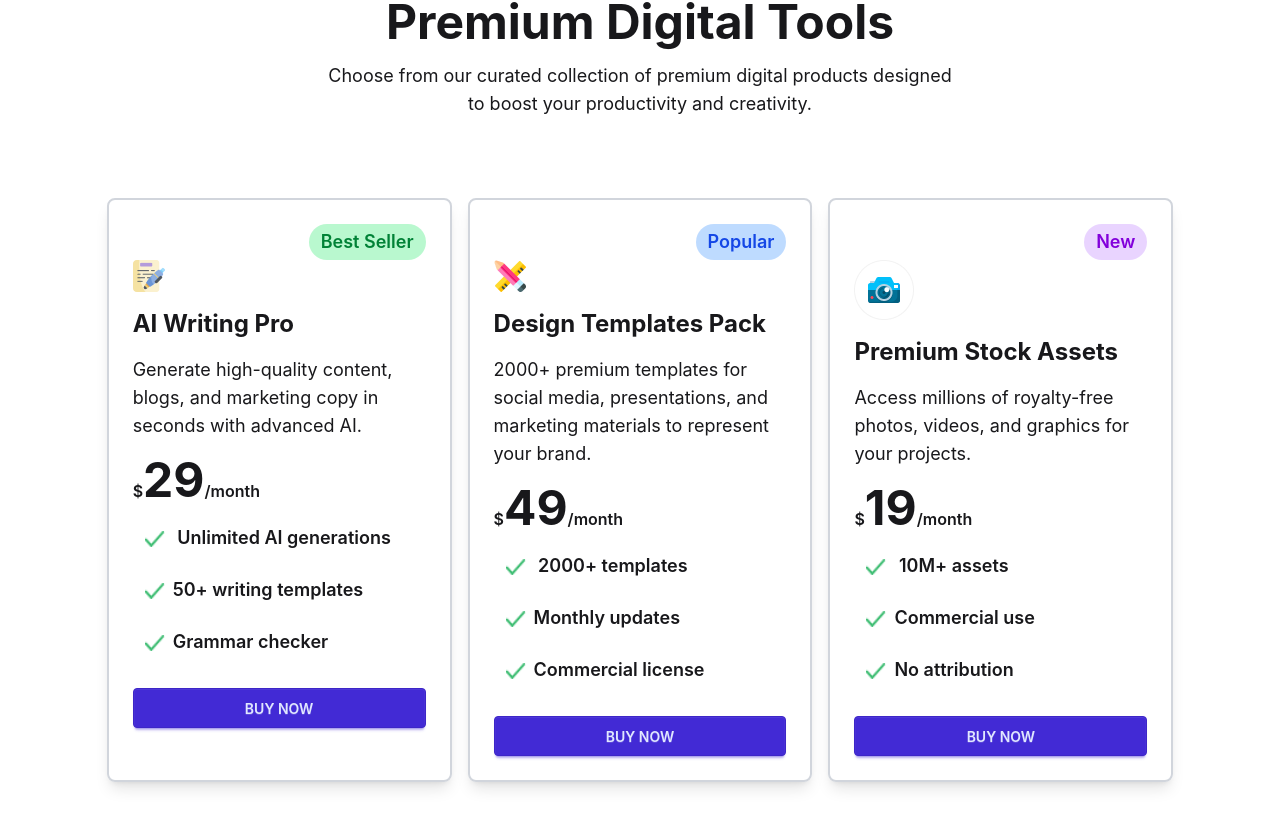
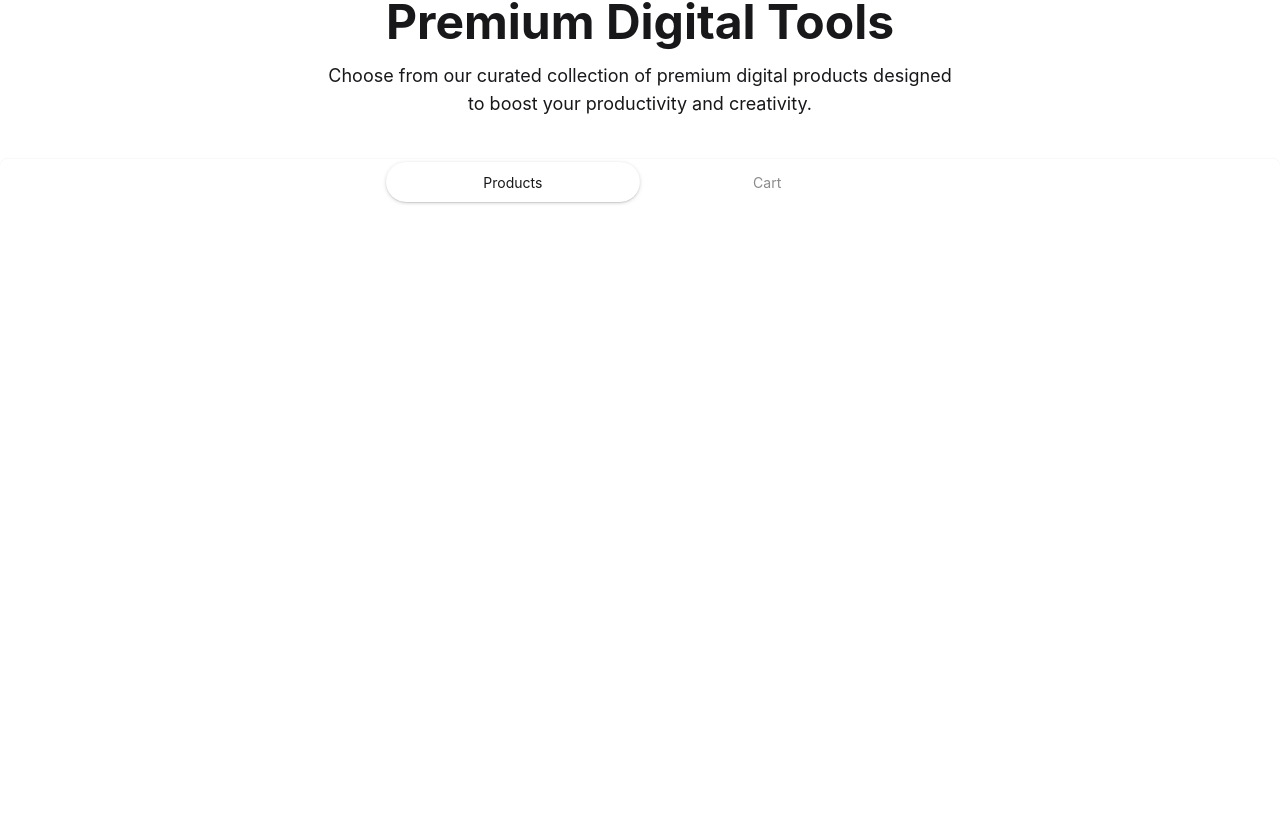
Before and after one commit to fardinSanjida/my-digitool, a React (Vite) app: page / in a window 1280 px wide. Shown: the part 1176-2000 px from the top of the page. After the commit the page ends 1382 px from the top, so only its background shows below. Built offline with nearby package versions, Linux system fonts and the light colour scheme.

Commit message:
cart added

```diff
--- a/public/data.json
+++ b/public/data.json
@@ -2,7 +2,7 @@
   {
     "id": 1,
     "name": "AI Writing Pro",
-    "description": "Generate high-quality content, blogs, and marketing copy in seconds with advanced AI.",
+    "description": "Generate high-quality content, blogs,pictures and marketing copy in seconds with advanced AI.",
     "price": 29.00,
     "period": "monthly",
     "tag": "Best Seller",
--- a/src/App.jsx
+++ b/src/App.jsx
@@ -1,9 +1,12 @@
 import { Suspense } from 'react';
+ import React, { useState } from 'react';
 import './App.css'
 import Banner from './components/Banner/Banner';
 import Navber from './components/navber/Navber';
 import Plans from './components/Plans/Plans';
 import User from './components/Users/User';
+import Cart from './components/Carts/Cart';
+import Tools from './components/Tools/Tools';
 
 const getPlans = async () => {
   const res = await fetch('/data.json');
@@ -12,15 +15,30 @@ const getPlans = async () => {
 
 function App() {
   const plansPromise = getPlans();
+  const [activeTab, setActiveTab] = useState('products');
+  const [carts, setCarts] = useState([]);
+  console.log(carts);
   return (
     <>
     <Navber></Navber>
     <Banner></Banner>
     <User></User>
+    <Tools></Tools>
+
+    {/* name of each tab group should be unique */}
+<div className="tabs tabs-box justify-center bg-transparent  ">
+  <input type="radio" name="my_tabs_1" onClick={()=>setActiveTab("Products")} className="tab w-[20%] rounded-full" aria-label="Products" defaultChecked />
+  <input type="radio" name="my_tabs_1" onClick={()=>setActiveTab("Cart")} className="tab w-[20%] rounded-full" aria-label="Cart" />
+
+</div>
+
     <Suspense fallback={<span className="loading loading-spinner text-primary"></span>}>
-    <Plans plansPromise={plansPromise}></Plans>
+    {activeTab === 'Products' && <Plans plansPromise={plansPromise} carts={carts} setCarts={setCarts}></Plans>}
     </Suspense>
+    {activeTab === 'Cart' && <Cart carts={carts}></Cart>}
+
     </>
+
   )
 }
 
--- /dev/null
+++ b/src/components/Carts/Cart.jsx
@@ -0,0 +1,12 @@
+import React from 'react';
+
+const Cart = ({carts}) => {
+    console.log(carts);
+    return (
+        <div >
+          Cart is empty. Please add some products to your cart.
+        </div>
+    );
+};
+
+export default Cart;
--- a/src/components/Plans/Plans.jsx
+++ b/src/components/Plans/Plans.jsx
@@ -1,33 +1,17 @@
  import React, { use } from 'react';
- import VectorPng from '../../assets/products/Vector.png';
+import Description from '../planDescription/Description';
 
-const Plans = ({ plansPromise }) => {
+const Plans = ({ plansPromise, carts, setCarts }) => {
     console.log(plansPromise);
     const data = use(plansPromise);
-    console.log(data);
+
+
     return (
         <div className='mt-10 mb-10'>
-        <div>
-              <h1 className='text-5xl font-bold text-center mt-20'>Premium Digital Tools</h1>
-          <p className='w-6/12 text-center mt-4 text-lg mx-auto'>Choose from our curated collection of premium digital products designed to boost your productivity and creativity.</p>
 
-          </div>
          <div className='grid md:grid-cols-2 lg:grid-cols-3 gap-4 w-10/12 mx-auto mt-10'>
          {data.map(plan => (
-            <div key={plan.id} className='border-2 border-gray-300 rounded-lg shadow-lg p-6  mx-auto mt-10'>
-                <p className={`ml-auto w-fit px-3 py-1 rounded-full text-lg font-semibold ${plan.tag === 'Best Seller' ? 'bg-green-200 text-green-700' : plan.tag === 'Popular' ? 'bg-blue-200 text-blue-700' : 'bg-purple-200 text-purple-700'}`}>
-                    {plan.tag}
-                </p>
-                <img src={plan.icon} alt={plan.name} className=' object-cover mb-4 rounded' />
-                <h2 className='text-2xl font-bold mb-4'>{plan.name}</h2>
-                <p className='text-lg mb-4'>{plan.description}</p>
-                <p className=' font-semibold'>$<span className='text-5xl font-bold'>{plan.price}</span>/month</p>
-                <p className={` px-3 py-1 mt-4 rounded-full text-lg font-semibold }`}><img src={VectorPng} alt="Vector" className='w-5 h-4 inline-block mr-2' /> {plan.features[0]}</p>
-                <p className={` px-3 py-1 mt-4 rounded-full text-lg font-semibold }`}><img src={VectorPng} alt="Vector" className='w-5 h-4 inline-block mr-2' />{plan.features[1]}</p>
-                <p className={` px-3 py-1 mt-4 rounded-full text-lg font-semibold }`}><img src={VectorPng} alt="Vector" className='w-5 h-4 inline-block mr-2' />{plan.features[2]}</p>
-                <button className='mt-7  btn btn-primary w-full' >BUY NOW</button>
-
-            </div>
+            <Description key={plan.id} plan={plan} carts={carts} setCarts={setCarts}></Description>
          ))}
 
 
--- /dev/null
+++ b/src/components/Tools/Tools.jsx
@@ -0,0 +1,15 @@
+import React from 'react';
+
+const Tools = () => {
+    return (
+        <div className='mt-10 mb-10'>
+            <div>
+              <h1 className='text-5xl font-bold text-center mt-20'>Premium Digital Tools</h1>
+          <p className='w-6/12 text-center mt-4 text-lg mx-auto'>Choose from our curated collection of premium digital products designed to boost your productivity and creativity.</p>
+
+          </div>
+        </div>
+    );
+};
+
+export default Tools;
--- /dev/null
+++ b/src/components/planDescription/Description.jsx
@@ -0,0 +1,33 @@
+import React from 'react';
+import { useState } from 'react';
+import VectorPng from '../../assets/products/Vector.png';
+
+const Description = ({ plan, carts, setCarts }) => {
+     const [isPlan, setPlans] = useState(false);
+
+     const handleBuy = () => {
+        setPlans(!isPlan);
+        setCarts([...carts, plan]);
+     }
+
+    return (
+        <div>
+            <div key={plan.id} className='border-2 border-gray-300 rounded-lg shadow-lg p-6  mx-auto mt-10'>
+                            <p className={`ml-auto w-fit px-3 py-1 rounded-full text-lg font-semibold ${plan.tag === 'Best Seller' ? 'bg-green-200 text-green-700' : plan.tag === 'Popular' ? 'bg-blue-200 text-blue-700' : 'bg-purple-200 text-purple-700'}`}>
+                                {plan.tag}
+                            </p>
+                            <img src={plan.icon} alt={plan.name} className=' object-cover mb-4 rounded' />
+                            <h2 className='text-2xl font-bold mb-4'>{plan.name}</h2>
+                            <p className='text-lg mb-4'>{plan.description}</p>
+                            <p className=' font-semibold'>$<span className='text-5xl font-bold'>{plan.price}</span>/month</p>
+                            <p className='px-3 py-1 mt-4 rounded-full text-lg font-semibold'><img src={VectorPng} alt="Vector" className='w-5 h-4 inline-block mr-2' /> {plan.features[0]}</p>
+                            <p className='px-3 py-1 mt-4 rounded-full text-lg font-semibold'><img src={VectorPng} alt="Vector" className='w-5 h-4 inline-block mr-2' />{plan.features[1]}</p>
+                            <p className='px-3 py-1 mt-4 rounded-full text-lg font-semibold'><img src={VectorPng} alt="Vector" className='w-5 h-4 inline-block mr-2' />{plan.features[2]}</p>
+                            <button onClick={handleBuy} className='mt-7  btn btn-primary w-full' >{isPlan ? 'Manage Plan' : 'Buy Now'}</button>
+
+                        </div>
+        </div>
+    );
+};
+
+export default Description;
```
